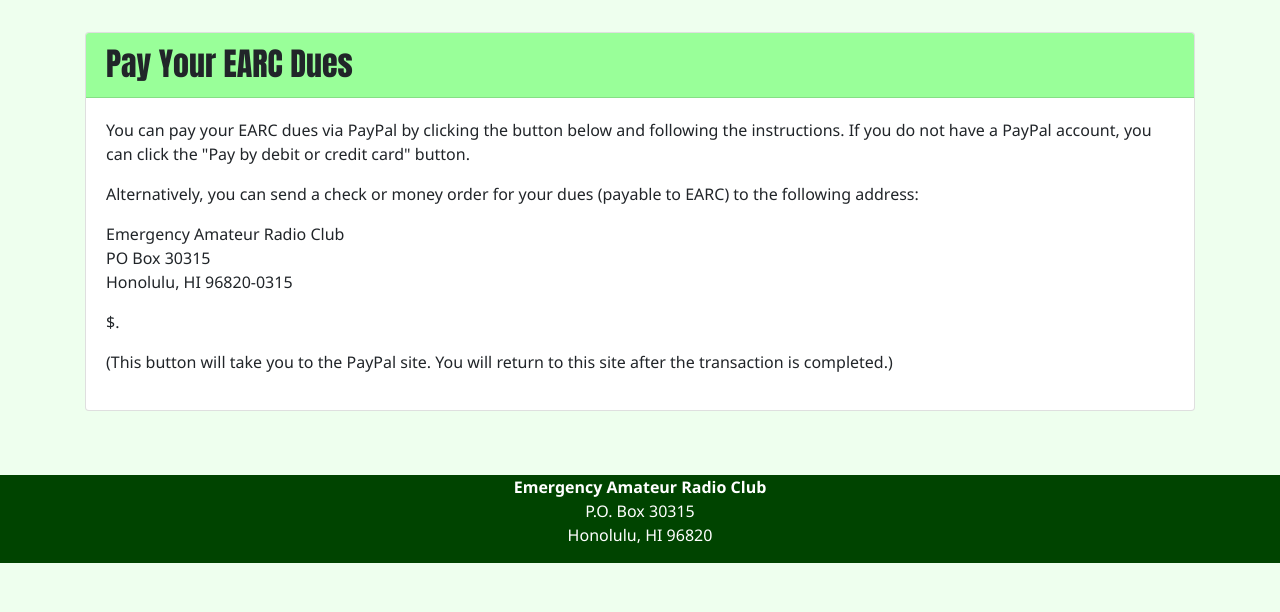
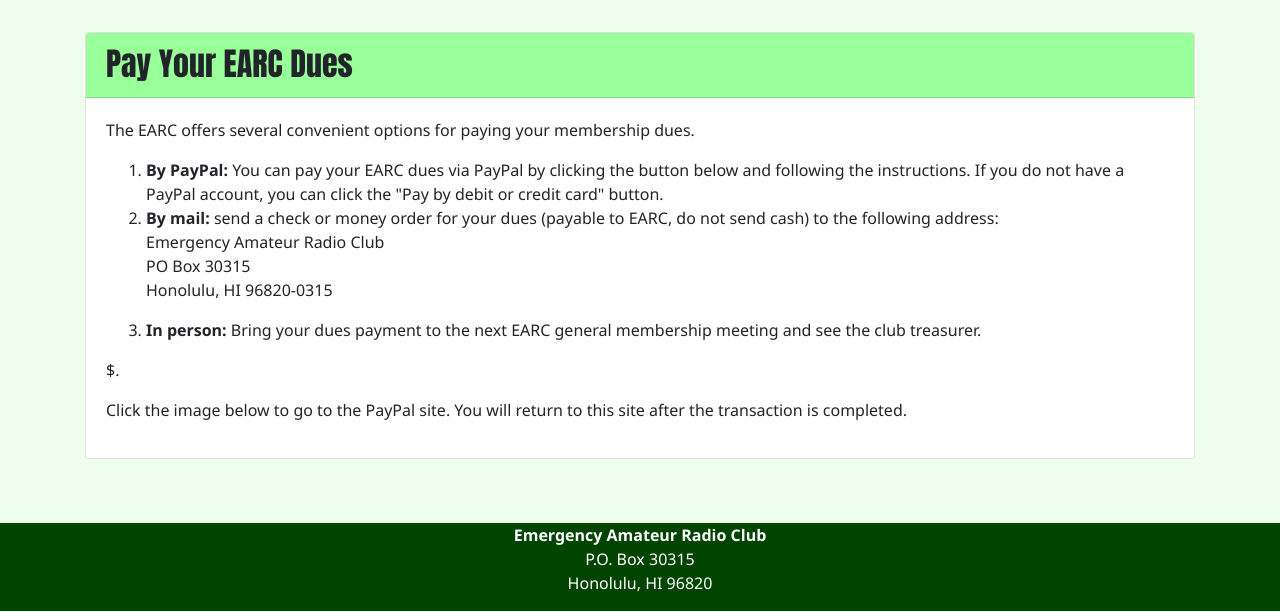
Before and after one commit to pineapplejuice/earc2-members, a Django app: template payments/templates/payments/pay_dues_paypal.html in a window 1280 px wide. Shown: the part 188-800 px from the top of the page. Run offline with Django 3.2, Linux system fonts and the light colour scheme; the template is opened without the code that fills it: values that come from a table or form of the project are taken from there, others are empty; some libraries are stand-ins or nearby versions.

Commit message:
Tweak certain settings on dues paypal page

```diff
--- a/earc2/settings.py
+++ b/earc2/settings.py
@@ -136,3 +136,4 @@ from .gmail_config import *
 
 # django-paypal settings
 PAYPAL_TEST = True
+PAYPAL_BUY_BUTTON_IMAGE = 'https://www.paypalobjects.com/webstatic/en_US/i/buttons/cc-badges-ppmcvdam.png'
--- a/payments/templates/payments/pay_dues_paypal.html
+++ b/payments/templates/payments/pay_dues_paypal.html
@@ -11,18 +11,29 @@
 		<span class="h2 title">Pay Your EARC Dues</span>
 	</div>
 	<div class="card-body">
-		<p>You can pay your EARC dues via PayPal by clicking the button below and following the instructions. If you do not have a PayPal account, you can click the "Pay by debit or credit card" button.</p>
-		<p>Alternatively, you can send a check or money order for your dues (payable to EARC) to the following address:</p>
-		<address>
-			Emergency Amateur Radio Club<br />
-			PO Box 30315<br />
-			Honolulu, HI  96820-0315
-		</address>
+		<p>The EARC offers several convenient options for paying your membership dues.</p>
+		<ol>
+			<li><b>By PayPal:</b> You can pay your EARC dues via PayPal by clicking the button below and following the instructions. If you do not have a PayPal account, you can click the "Pay by debit or credit card" button.</li>
+			<li><b>By mail: </b>send a check or money order for your dues (payable to EARC, do not send cash) to the following address:<br />
+			<address>
+				Emergency Amateur Radio Club<br />
+				PO Box 30315<br />
+				Honolulu, HI  96820-0315
+			</address></li>
+			<li><b>In person: </b> Bring your dues payment to the next EARC general membership meeting and see
+				{% if treasurer %}
+				club treasurer {{treasurer.first_name}}, {{treasurer.callsign}}.
+				{% else %}
+				the club treasurer.
+				{% endif %}
+				</li>
+		</ol>
+
 
 		{% if member.membership_status == 'P' %}
 		<p>You have not yet paid dues. You can join the EARC as a new member for
 			{% elif member.membership_status == 'C' %}
-		<p>Your current membership expires {{ member.membership_expires }}. You can renew for the following year for
+		<p>Your membership is current and you have paid dues up to {{ member.membership_expires }}. You can renew for the following year for
 			{% elif member.membership_status == 'LR' %}
 		<p>Your membership expired {{ member.membership_expires }}. You can renew for this year for
 			{% elif member.membership_status == 'LN' %}
@@ -30,9 +41,10 @@
 		{% endif %}
 		${{ member.member_dues_amount|floatformat:2 }}.</p>
 
+		<p>Click the image below to go to the PayPal site. You will return to this site after the transaction is completed.</p>
+
 		{{form.render}}
 
-		<p>(This button will take you to the PayPal site. You will return to this site after the transaction is completed.)</p>
 
 	</div>
 </div>
--- a/payments/views.py
+++ b/payments/views.py
@@ -14,6 +14,7 @@ from manage_members.models import Member
 
 @login_required
 def pay_dues_paypal(request, id):
+	treasurer = Member.objects.get(position='TR')
 
 	# Retrieve matching member and deny access if not member logged in
 	member = get_object_or_404(Member, pk=id)
@@ -43,6 +44,7 @@ def pay_dues_paypal(request, id):
 	context = {
 		"member": member,
 		"form": form,
+		"treasurer": treasurer,
 	}
 
 	return render(request, "payments/pay_dues_paypal.html", context)
```
